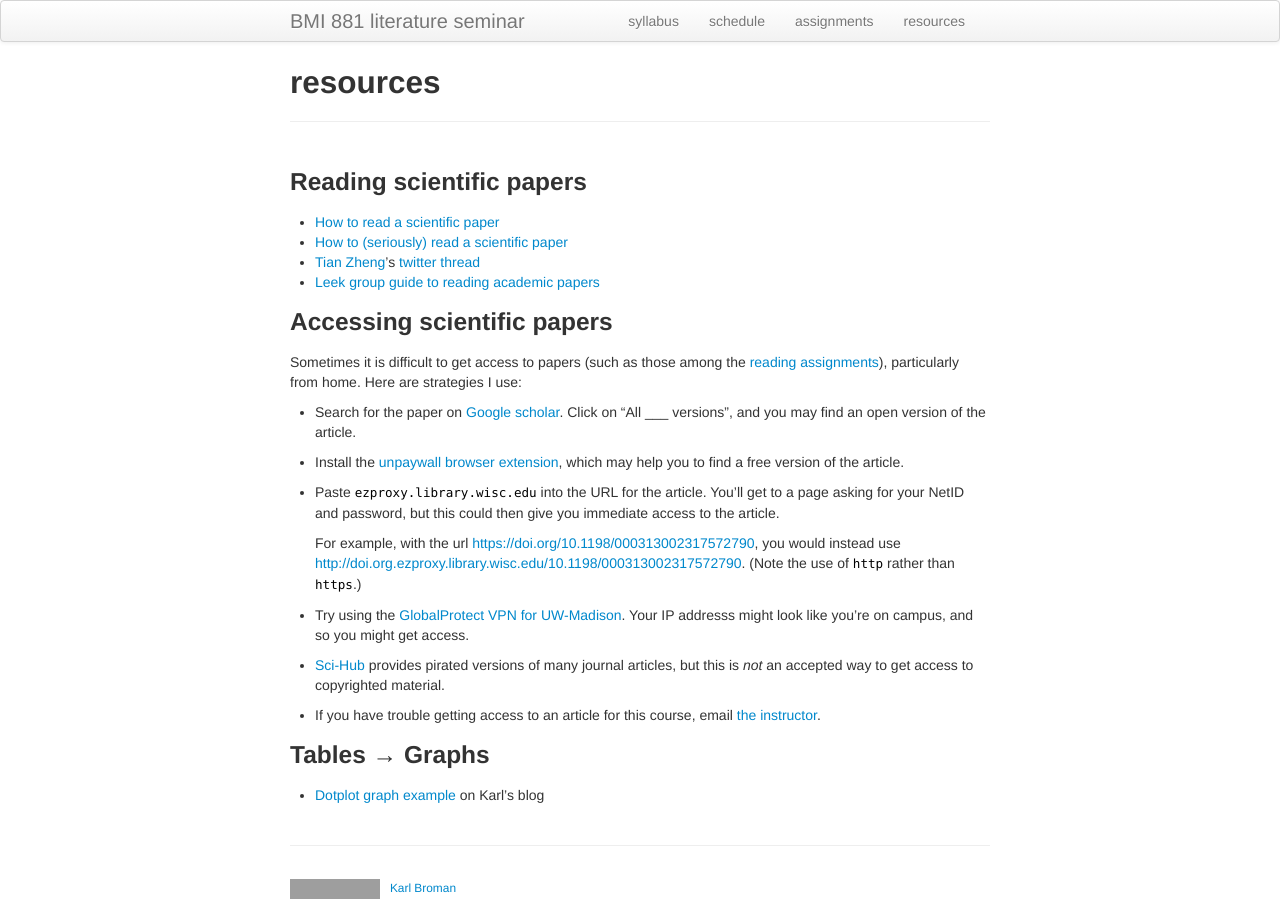
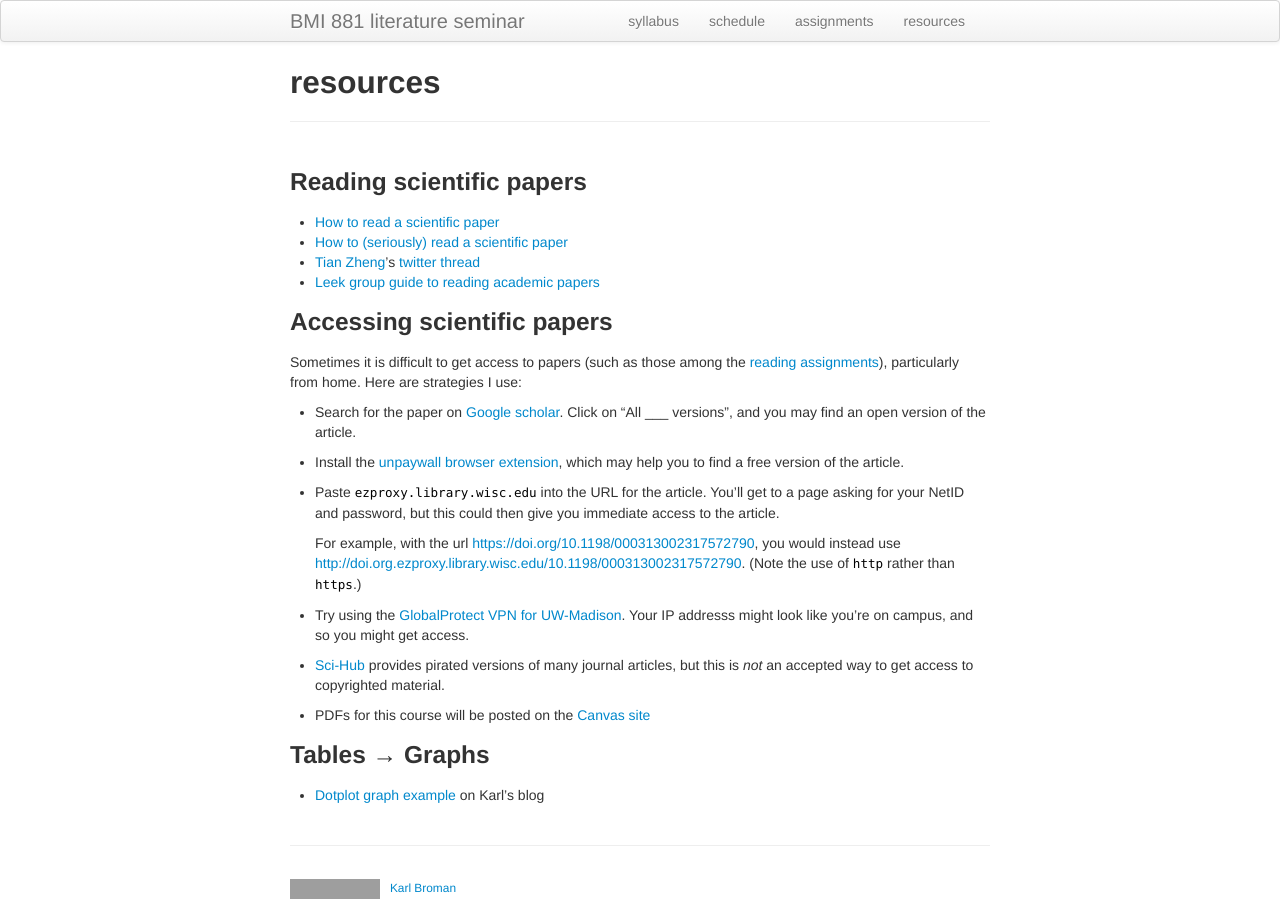
Before and after one commit to kbroman/BMI881_fall2022, a Jekyll site: the page built from resources.md, in a window 1280 px wide. Built offline with Jekyll 4.4.1, drawn with Linux system fonts in a browser that asks for light colours; grey boxes are pictures that could not be loaded.

Commit message:
Small change in resources.md

```diff
--- a/resources.md
+++ b/resources.md
@@ -41,8 +41,7 @@ Here are strategies I use:
   journal articles, but this is _not_ an accepted way to get access to
   copyrighted material.
 
-- If you have trouble getting access to an article for this course,
-  email [the instructor](https://kbroman.org).
+- PDFs for this course will be posted on the [Canvas site](https://canvas.wisc.edu)
 
 ### Tables &rarr; Graphs
 
```
